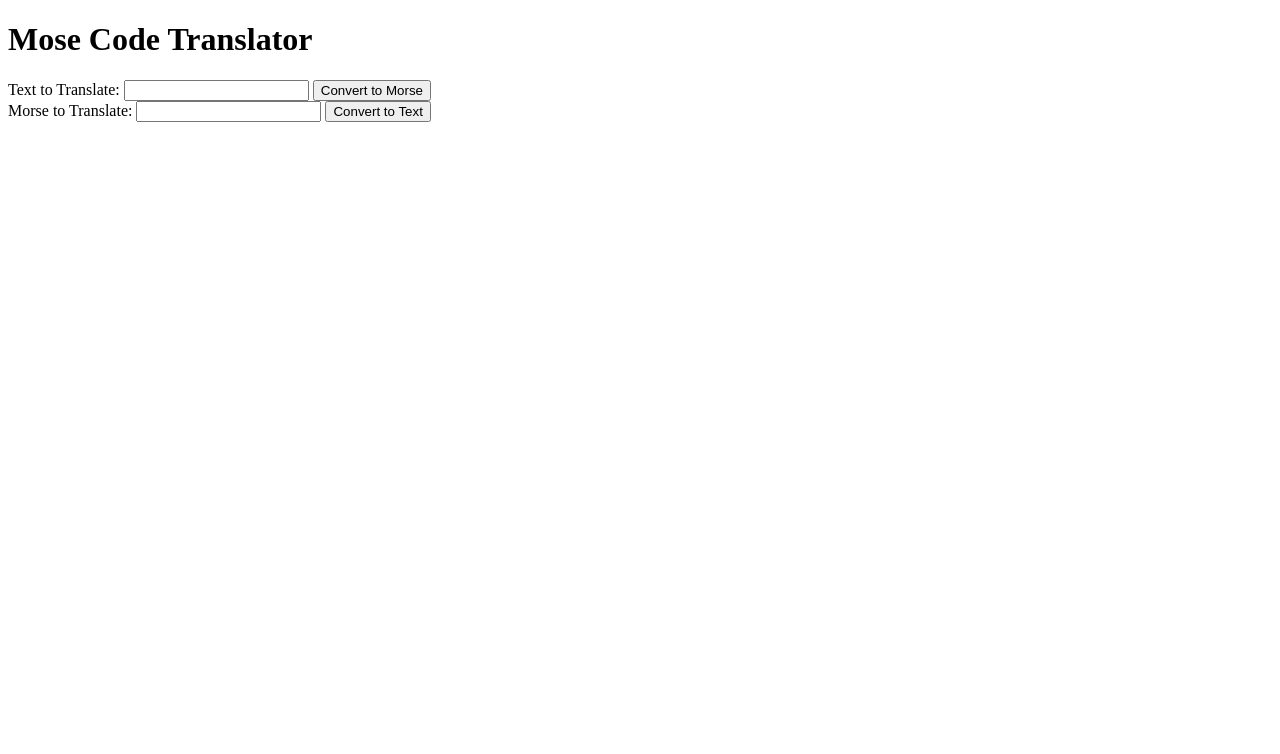
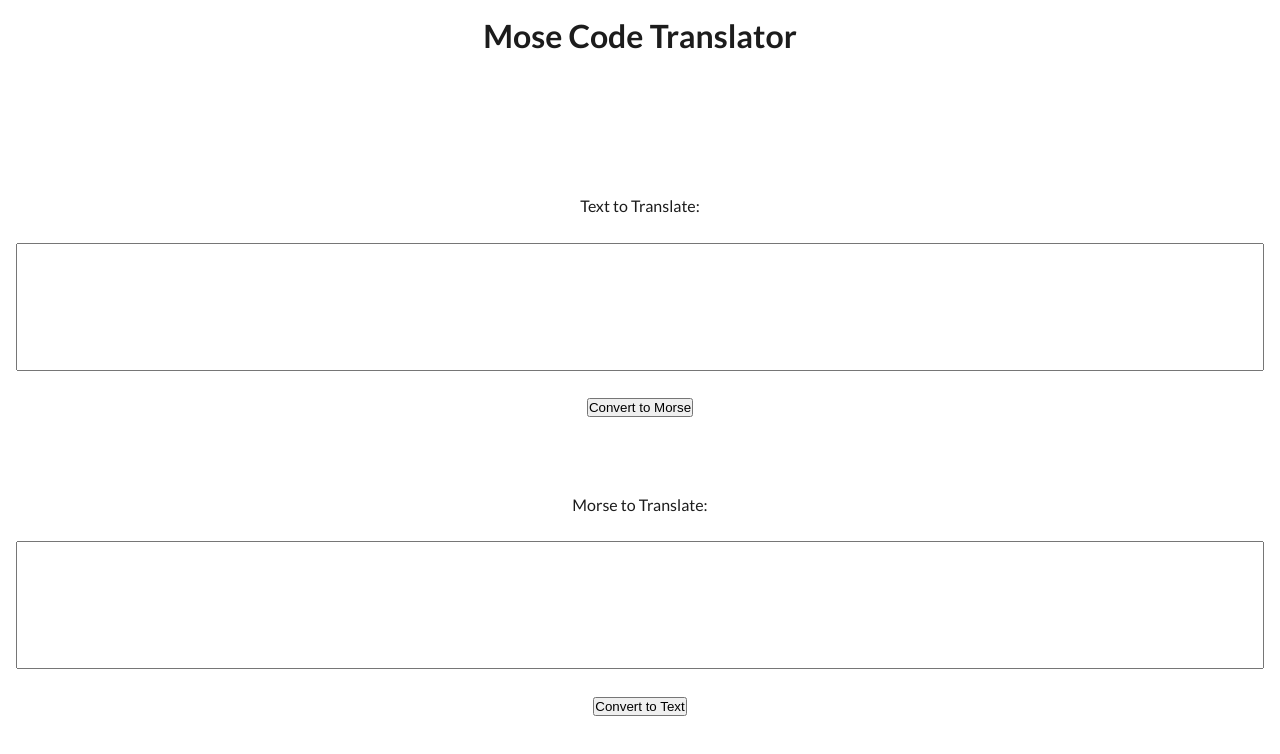
Before and after one commit to jjgray90/oxna-morse-code, a website with bundled scripts: page index.html in a window 1280 px wide. Built offline with nearby package versions, Linux system fonts and the light colour scheme.

Commit message:
started styles

```diff
--- a/index.html
+++ b/index.html
@@ -6,24 +6,25 @@
     <meta http-equiv="X-UA-Compatible" content="IE=edge">
     <meta name="viewport" content="width=device-width, initial-scale=1.0">
     <script src="main.js" type="module" async defer></script>
-    <title>Document</title>
+    <link rel="stylesheet" href="style.css">
+    <title>Morse Code Translator</title>
 </head>
 
 <body>
     <header>
-        <h1>Mose Code Translator</h1>
+        <h1 class="heading">Mose Code Translator</h1>
 
     </header>
     <main>
-        <div>
-            <label for="text-input">Text to Translate:</label>
-            <input type="text" name="text-input" class="text-input">
-            <button class="text-input__submit">Convert to Morse</button>
+        <div class="text input-container">
+            <label class="input-label" for="text-input">Text to Translate:</label>
+            <input type="text" name="text-input" class="text__input input">
+            <button class="text__submit button">Convert to Morse</button>
         </div>
-        <div>
-            <label for="morse-input">Morse to Translate:</label>
-            <input type="text" name="morse-input" class="morse-input">
-            <button class="morse-input__submit">Convert to Text</button>
+        <div class="morse input-container">
+            <label class="input-label" for="morse-input">Morse to Translate:</label>
+            <input type="text" name="morse-input" class="morse__input input">
+            <button class="morse__submit button">Convert to Text</button>
         </div>
     </main>
 </body>
--- a/main.js
+++ b/main.js
@@ -1,9 +1,9 @@
 import { convertToMorse, convertToText } from "./morse.js";
 
-const textInput = document.querySelector(".text-input");
-const textSubmit = document.querySelector(".text-input__submit");
-const morseInput = document.querySelector(".morse-input");
-const morseSubmit = document.querySelector(".morse-input__submit");
+const textInput = document.querySelector(".text__input");
+const textSubmit = document.querySelector(".text__submit");
+const morseInput = document.querySelector(".morse__input");
+const morseSubmit = document.querySelector(".morse__submit");
 
 const displayMorse = () => {
   morseInput.value = convertToMorse(textInput.value);
--- /dev/null
+++ b/style.scss
@@ -0,0 +1,42 @@
+@import url("https://fonts.googleapis.com/css2?family=Lato:wght@400;700&display=swap");
+* {
+  padding: 0;
+  margin: 0;
+  box-sizing: border-box;
+}
+
+body {
+  padding: 1rem;
+  font-family: "lato", sans-serif;
+  color: #1c1c1c;
+}
+header {
+  height: 15vh;
+}
+
+.heading {
+  text-align: center;
+}
+
+main {
+  display: flex;
+  flex-direction: column;
+  align-items: center;
+  justify-content: space-evenly;
+  height: 80vh;
+
+  .input-container {
+    display: flex;
+    flex-direction: column;
+    align-items: center;
+    justify-content: space-evenly;
+    gap: 0.6rem;
+    width: 100%;
+    height: 40%;
+
+    .input {
+      width: 100%;
+      height: 50%;
+    }
+  }
+}
```
Also changed, not shown: style.css (added).
